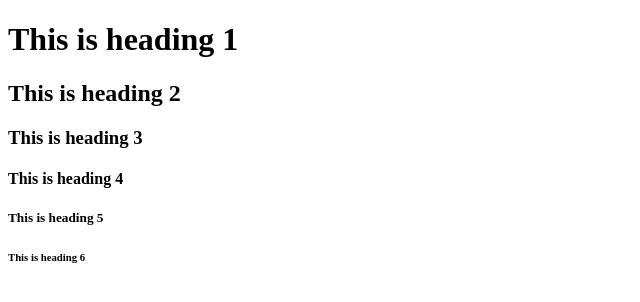
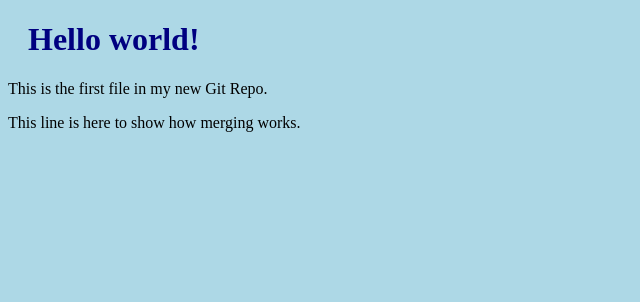
Before and after one commit to ashwith12/front_end_application, a plain HTML site: page Main.html in a window 1280 px wide. Shown: the whole page, without its empty margins (0-640 px from the left). Drawn offline with Linux system fonts and the light colour scheme.

Commit message:
updated the files

```diff
--- a/Main.html
+++ b/Main.html
@@ -1,13 +1,14 @@
 <!DOCTYPE html>
 <html>
+<head>
+<title>Hello World!</title>
+<link rel="stylesheet" href="bluestyle.css">
+</head>
 <body>
 
-<h1>This is heading 1</h1>
-<h2>This is heading 2</h2>
-<h3>This is heading 3</h3>
-<h4>This is heading 4</h4>
-<h5>This is heading 5</h5>
-<h6>This is heading 6</h6>
+<h1>Hello world!</h1>
+<p>This is the first file in my new Git Repo.</p>
+<p>This line is here to show how merging works.</p>
 
 </body>
 </html>
```
Also changed, not shown: 2 other files.
